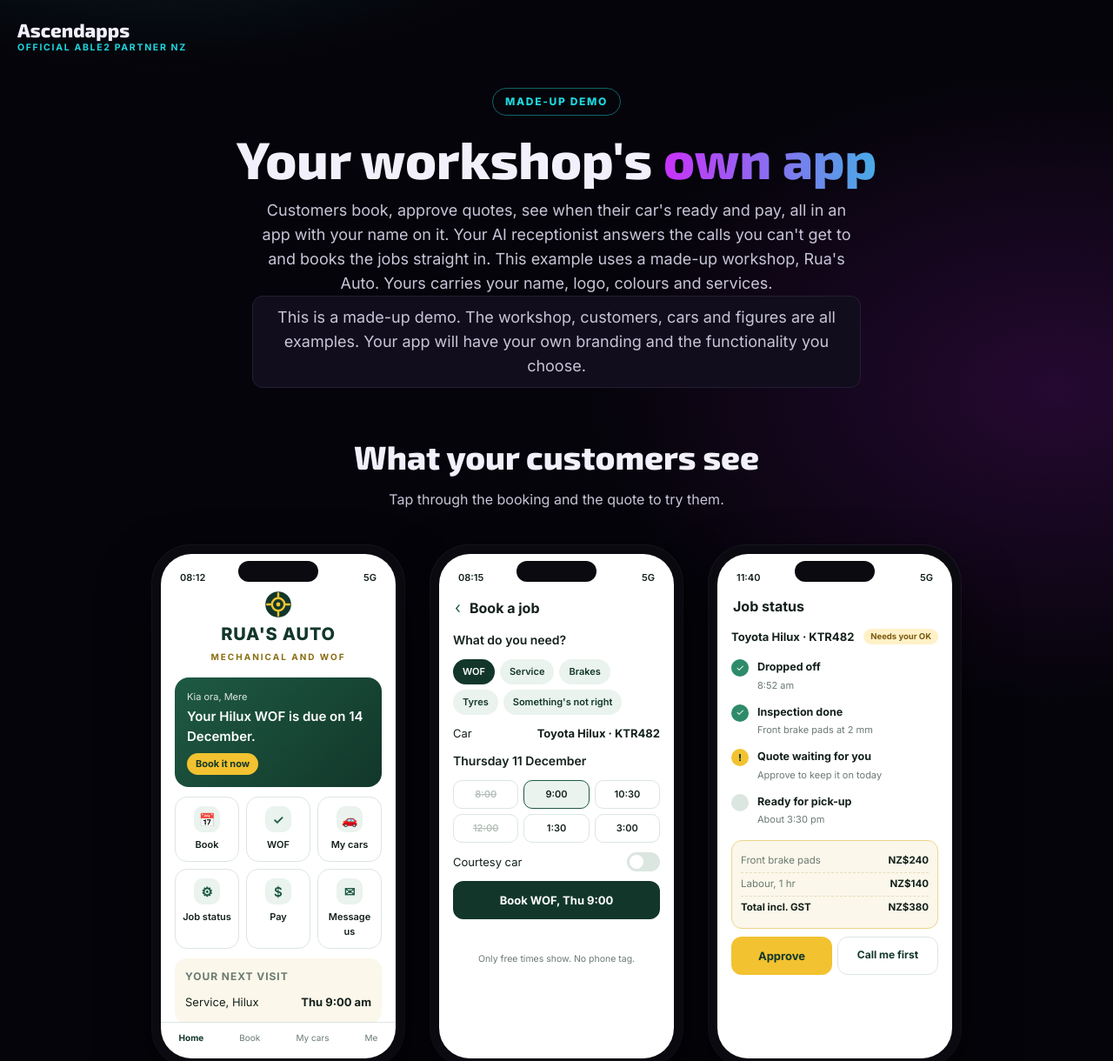
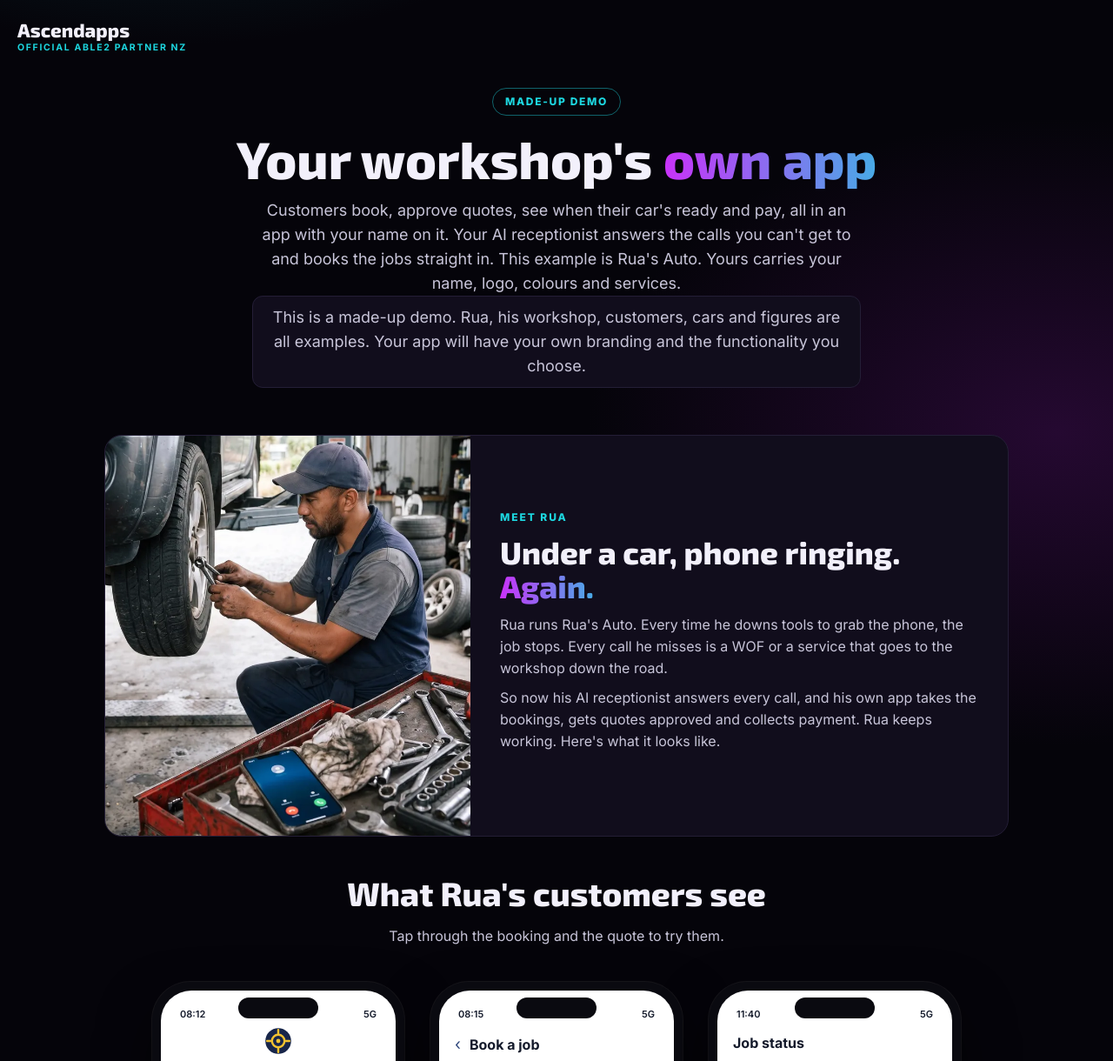
Before and after one commit to contactascendapps-arch/ascendapps-website, a plain HTML site: page mechanics-demo/index.html in a window 1280 px wide. Shown: the top 1220 px of the page at 87% size. Drawn offline with Linux system fonts and the light colour scheme.

Commit message:
Tie the mechanics demo to Rua, the reel character
Co-Authored-By: Claude Opus 5.5 <noreply@anthropic.com>
Claude-Session: https://claude.ai/code/session_01PJozhpxqgP3n2sB3a5xwa3

```diff
--- a/mechanics-demo/index.html
+++ b/mechanics-demo/index.html
@@ -11,7 +11,7 @@
 <link href="https://fonts.googleapis.com/css2?family=Exo+2:wght@700;800&family=Inter:wght@400;500;600;700;800&display=swap" rel="stylesheet">
 <style>
 :root { --bg:#05040A; --card:#110D1C; --border:#241E36; --teal:#1DD7E0; --g:linear-gradient(90deg,#C932F9,#48ABE6); --head:#F2F0FB; --body:#C8C5D9; --muted:#6E688E;
-  --w-dark:#12372A; --w-mid:#1E5A43; --w-kowhai:#F2C230; --w-soft:#EAF3EE; --w-cream:#FBF7EA; --ink:#14211B; --line:#DCE6E0; --good:#2E8B6A; --white:#FFFFFF;
+  --w-dark:#18264A; --w-mid:#2C447A; --w-kowhai:#F2C230; --w-soft:#EAEEF7; --w-cream:#FBF7EA; --ink:#141A2B; --line:#DDE2EC; --good:#2E8B6A; --white:#FFFFFF;
   --sans:"Inter",system-ui,-apple-system,"Segoe UI",sans-serif; --display:"Exo 2","Inter",sans-serif; }
 * { box-sizing:border-box; }
 body { margin:0; font-family:var(--sans); color:var(--head); background:var(--bg); background-image:radial-gradient(900px 500px at 15% -5%, #0A2A30 0%, transparent 60%), radial-gradient(900px 600px at 95% 10%, #250931 0%, transparent 60%); line-height:1.55; }
@@ -128,6 +128,13 @@ h1 { font-family:var(--display); font-weight:800; font-size:clamp(36px,5.4vw,60p
 .split { text-align:center; padding:26px 0 4px; }
 .split h2 { font-family:var(--display); font-weight:800; font-size:clamp(26px,3.6vw,38px); margin:0 0 8px; }
 .split p { color:var(--body); max-width:640px; margin:0 auto; }
+.meet { display:grid; grid-template-columns:minmax(0,420px) 1fr; gap:0; background:var(--card); border:1px solid var(--border); border-radius:20px; overflow:hidden; margin:30px auto 10px; max-width:1040px; }
+.meet img { width:100%; height:100%; max-height:460px; object-fit:cover; object-position:center 30%; display:block; }
+.meet .tx { padding:34px; display:flex; flex-direction:column; justify-content:center; }
+.meet .k { font-size:12px; font-weight:800; letter-spacing:.16em; text-transform:uppercase; color:var(--teal); margin-bottom:10px; }
+.meet h2 { font-family:var(--display); font-weight:800; font-size:clamp(26px,3.4vw,36px); line-height:1.1; margin:0 0 12px; }
+.meet p { color:var(--body); margin:0 0 10px; }
+@media (max-width:800px) { .meet { grid-template-columns:1fr; } .meet img { max-height:380px; } .meet .tx { padding:24px; } }
 section.close { padding:40px 0 70px; }
 .panel { background:var(--card); border:1px solid var(--border); border-radius:20px; padding:32px; display:grid; grid-template-columns:1fr 1fr; gap:32px; align-items:start; }
 .panel h2 { font-family:var(--display); font-weight:800; font-size:34px; line-height:1.1; margin:0 0 12px; }
@@ -159,13 +166,23 @@ footer b { color:var(--head); }
   <div class="wrap">
     <span class="tag">Made-up demo</span>
     <h1>Your workshop's <span class="gt">own app</span></h1>
-    <p>Customers book, approve quotes, see when their car's ready and pay, all in an app with your name on it. Your AI receptionist answers the calls you can't get to and books the jobs straight in. This example uses a made-up workshop, Rua's Auto. Yours carries your name, logo, colours and services.</p>
-    <p class="disclaimer">This is a made-up demo. The workshop, customers, cars and figures are all examples. Your app will have your own branding and the functionality you choose.</p>
+    <p>Customers book, approve quotes, see when their car's ready and pay, all in an app with your name on it. Your AI receptionist answers the calls you can't get to and books the jobs straight in. This example is Rua's Auto. Yours carries your name, logo, colours and services.</p>
+    <p class="disclaimer">This is a made-up demo. Rua, his workshop, customers, cars and figures are all examples. Your app will have your own branding and the functionality you choose.</p>
   </div>
 </header>
 
 <main class="wrap">
-  <div class="split"><h2>What your customers see</h2><p>Tap through the booking and the quote to try them.</p></div>
+  <div class="meet">
+    <img src="/receptionist/rua-on-the-tools.webp" alt="Rua working on a car wheel while his phone rings on the toolbox" loading="lazy">
+    <div class="tx">
+      <span class="k">Meet Rua</span>
+      <h2>Under a car, phone ringing. <span class="gt">Again.</span></h2>
+      <p>Rua runs Rua's Auto. Every time he downs tools to grab the phone, the job stops. Every call he misses is a WOF or a service that goes to the workshop down the road.</p>
+      <p>So now his AI receptionist answers every call, and his own app takes the bookings, gets quotes approved and collects payment. Rua keeps working. Here's what it looks like.</p>
+    </div>
+  </div>
+
+  <div class="split"><h2>What Rua's customers see</h2><p>Tap through the booking and the quote to try them.</p></div>
   <div class="phones">
 
     <div class="item">
@@ -174,7 +191,7 @@ footer b { color:var(--head); }
         <div class="bar"><span>08:12</span><span>5G</span></div>
         <div class="body">
           <div class="wbrand">
-            <svg width="32" height="32" viewBox="0 0 40 40" aria-hidden="true"><circle cx="20" cy="20" r="18.5" fill="#12372A"/><circle cx="20" cy="20" r="9" fill="none" stroke="#F2C230" stroke-width="3"/><circle cx="20" cy="20" r="3" fill="#F2C230"/><path d="M20 4v6M20 30v6M4 20h6M30 20h6" stroke="#F2C230" stroke-width="3" stroke-linecap="round"/></svg>
+            <svg width="32" height="32" viewBox="0 0 40 40" aria-hidden="true"><circle cx="20" cy="20" r="18.5" fill="#18264A"/><circle cx="20" cy="20" r="9" fill="none" stroke="#F2C230" stroke-width="3"/><circle cx="20" cy="20" r="3" fill="#F2C230"/><path d="M20 4v6M20 30v6M4 20h6M30 20h6" stroke="#F2C230" stroke-width="3" stroke-linecap="round"/></svg>
             <span class="name">RUA'S AUTO</span>
             <span class="sub">Mechanical and WOF</span>
           </div>
@@ -283,14 +300,14 @@ footer b { color:var(--head); }
 
   </div>
 
-  <div class="split"><h2>What you and your team see</h2><p>Every booking, call, job and payment in one place, including the calls you couldn't get to.</p></div>
+  <div class="split"><h2>What Rua and his team see</h2><p>Every booking, call, job and payment in one place, including the calls he couldn't get to.</p></div>
   <div class="phones">
 
     <div class="item">
       <div class="phone"><div class="screen">
         <div class="notch"></div>
         <div class="bar"><span>07:30</span><span>5G</span></div>
-        <div class="top"><span class="title">Today in the workshop</span></div>
+        <div class="top"><span class="title">M&#333;rena, Rua</span></div>
         <div class="body" style="gap:8px">
           <div class="stat">
             <div><b>9</b><span>Jobs booked today</span></div>
```
